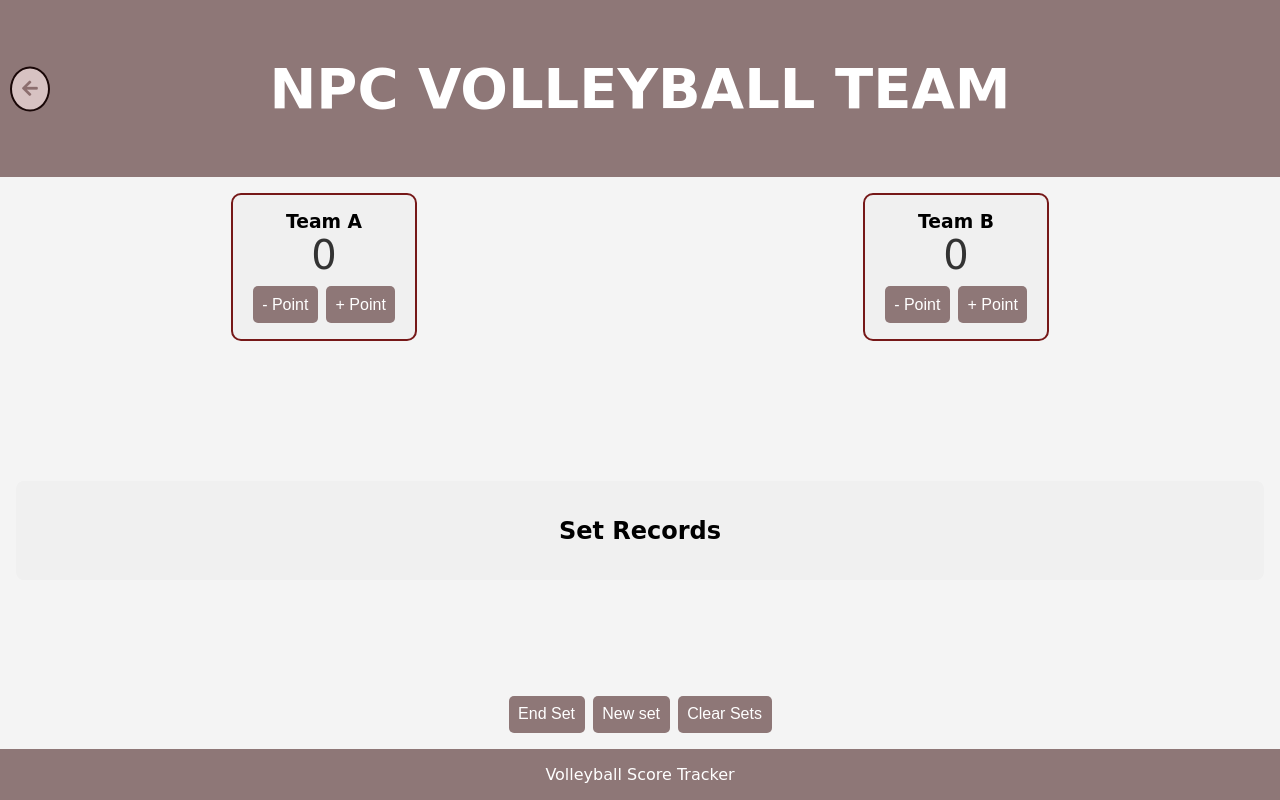
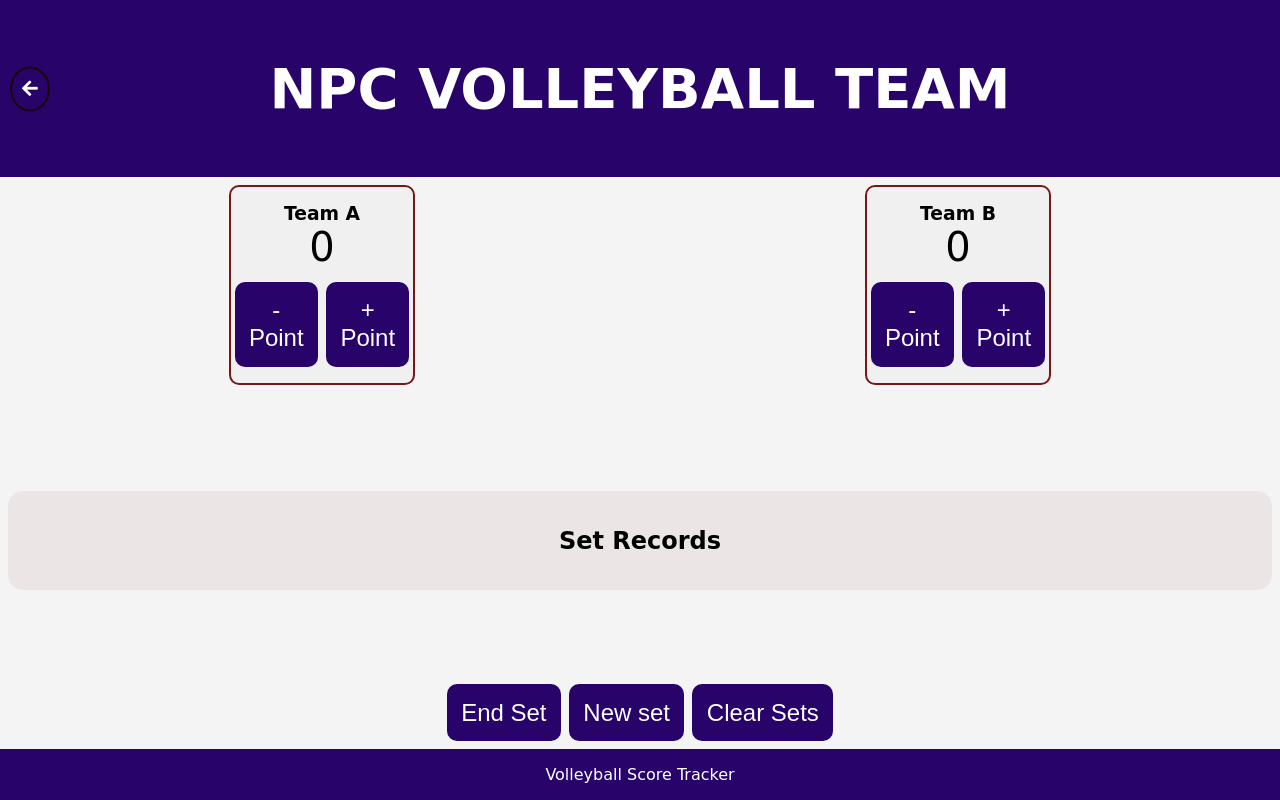
Before and after one commit to ishimwe-moses/Volley, a plain HTML site: page winner.html in a window 1280 px wide. Drawn offline with Linux system fonts and the light colour scheme.

Commit message:
Update winner.html

```diff
--- a/winner.html
+++ b/winner.html
@@ -20,7 +20,7 @@
 
         /* Header and back button */
         header {
-            background-color: #8e7777;
+            background-color:  rgb(39, 3, 106);;
             color: white;
             padding: 1em;
             font-weight: 600;
@@ -31,7 +31,7 @@
         }
         h1 {
             margin: 0;
-            font-size: 2.5em;
+            font-size: 3.5em;
             font-family: 'Black Ops One', cursive;
         }
 
@@ -40,8 +40,8 @@
             top: 50%; /* Vertically centers the button in the header */
             left: 10px; /* Position left for back button */
             transform: translateY(-50%);
-            background-color: rgb(215, 194, 194); /* Updated for better contrast */
-            color: #8c6e6e; /* Updated to match header color */
+            background-color:  rgb(39, 3, 106); /* Updated for better contrast */
+            color: white; /* Updated to match header color */
             border: 2px solid #190707; /* Added border for better definition */
             border-radius: 50%;
             padding: 10px;
@@ -53,13 +53,13 @@
         }
 
         .back-btn:hover {
-            background-color: #dcd1d1; /* Matches header color on hover */
+            background-color: blueviolet; /* Matches header color on hover */
             color: white; /* Text color inverts on hover */
         }
 
         /* Container styling */
         .container {
-            padding: 1em;
+            padding: 0.5em;
             flex-grow: 1; /* Allow container to take remaining height */
             display: flex;
             flex-direction: column;
@@ -71,8 +71,8 @@
         .scoreboard {
             display: flex;
             justify-content: space-around;
-            gap: 1em;
-            margin-bottom: 1em;
+            gap: 0.5em;
+            margin-bottom: 0.5em;
         }
 
         .team {
@@ -91,7 +91,7 @@
 
         .score-display {
             font-size: 2.5em;
-            color: #333;
+            color: black;
         }
 
         .controls {
@@ -101,14 +101,14 @@
         }
 
         .controls button {
-            background-color: #8e7777;
+            background-color:  rgb(39, 3, 106);
             color: white;
             border: none;
             padding: 0.6em;
             margin-top: 0.5em;
-            border-radius: 5px;
+            border-radius: 10px;
             cursor: pointer;
-            font-size: 1em;
+            font-size: 1.5em;
         }
 
         /* Set records */
@@ -117,8 +117,8 @@
             overflow-y: auto; /* Vertical scroll for sets */
             max-height: 50vh; /* Limit height for scrolling */
             text-align: center;
-            background-color: #f0f0f0;
-            border-radius: 8px;
+            background-color: #ece5e5;
+            border-radius: 15px;
             padding: 1em;
         }
 
@@ -133,6 +133,7 @@
             border: 1px solid #333;
             border-radius: 5px;
             font-size: 1em;
+            font-weight: 600;
         }
 
         /* Modal for displaying the winner */
@@ -163,13 +164,13 @@
             border: none;
             border-radius: 5px;
             cursor: pointer;
-            background-color: #8e7777;
+            background-color:  rgb(39, 3, 106);
             color: white;
         }
 
         /* Footer */
         footer {
-            background-color: #8e7777;
+            background-color:  rgb(39, 3, 106);
             color: white;
             text-align: center;
             padding: 1em;
@@ -191,6 +192,7 @@
                 width: 80%;
                 margin-bottom: 1em;
                 font-size: 0.9em;
+                font-weight: 600;
             }
 
             .score-display {
@@ -203,7 +205,7 @@
             }
 
             .modal {
-                width: 90%;
+                width: 80%;
             }
         }
     </style>
```
